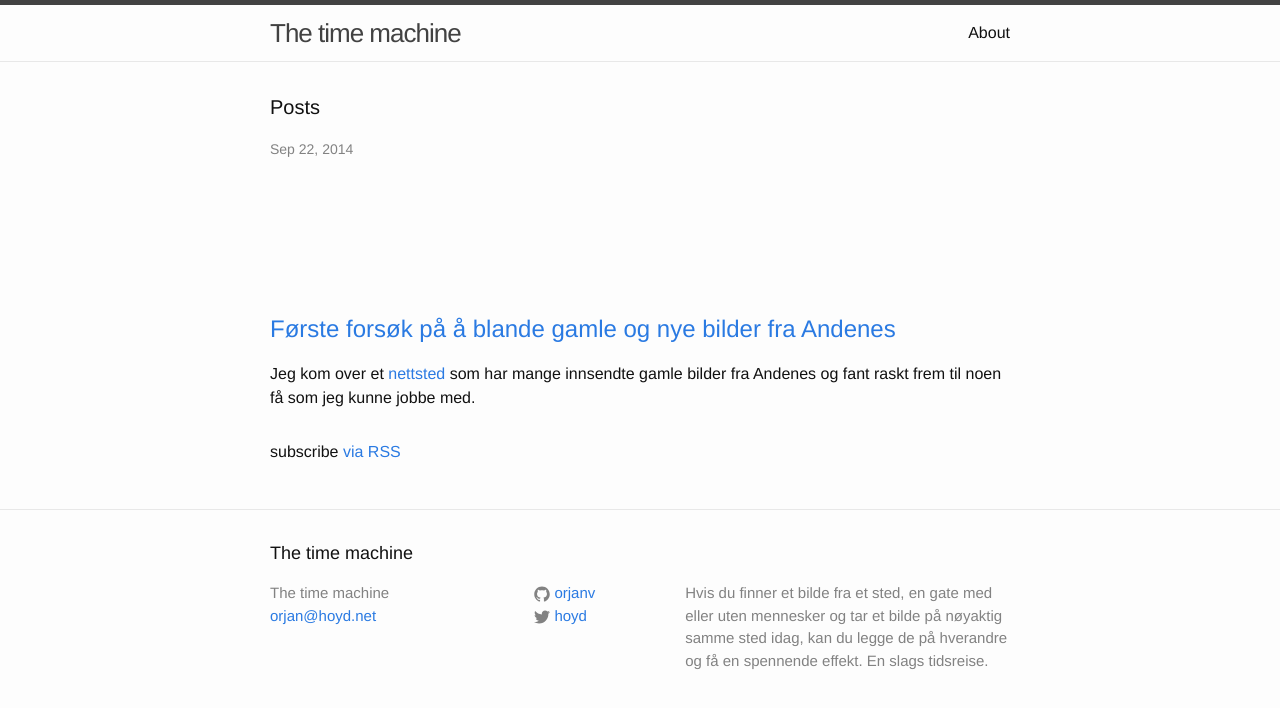
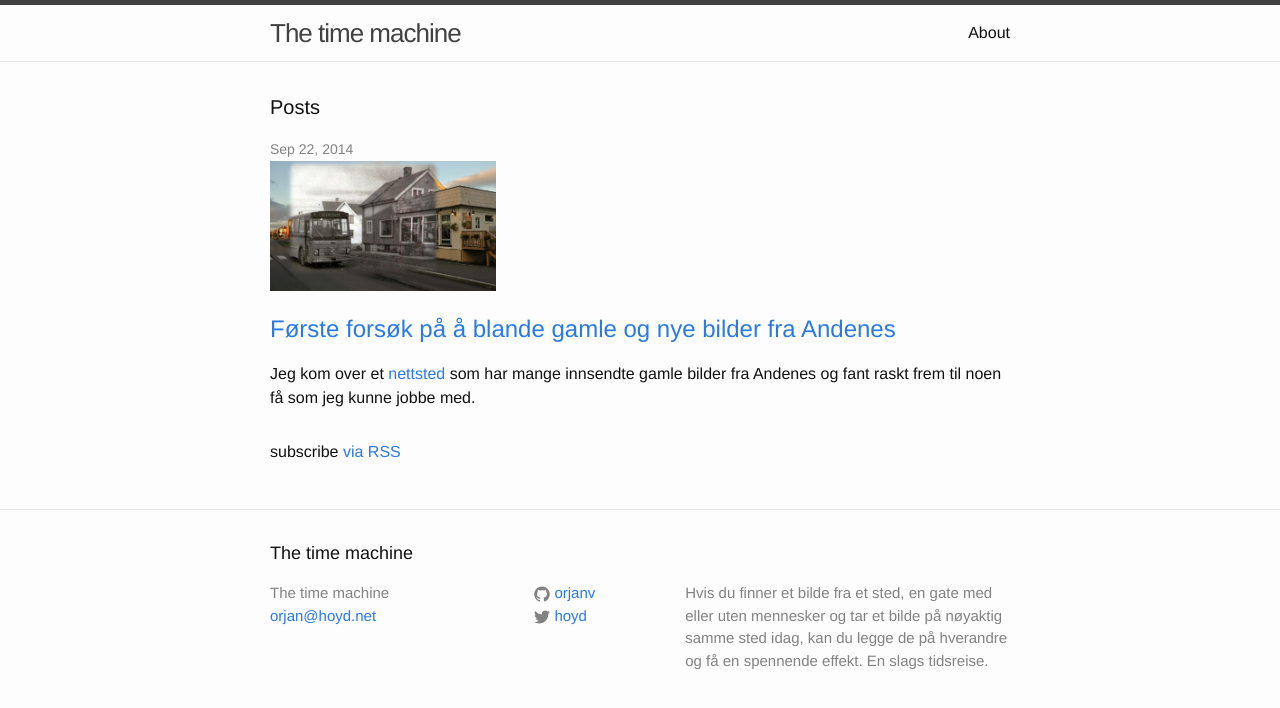
Before and after one commit to orjanv/orjanv.github.io, a Jekyll site: the page built from index.html, in a window 1280 px wide. Shown: the top 708 px of the page. Built offline with Jekyll 4.4.1, drawn with Linux system fonts in a browser that asks for light colours.

Commit message:
updated front

```diff
--- a/index.html
+++ b/index.html
@@ -12,7 +12,7 @@ layout: default
         <span class="post-meta">{{ post.date | date: "%b %-d, %Y" }}</span>
 
 	<div style="height: 150px; overflow: hidden; position: relative;">
-	  <img src="{{ post.thumbnail }}" style="position: absolute; top:-200px; height: 150px;"/>
+	  <img src="{{ post.thumbnail }}" style="position: absolute; top:-20px; height: 150px;"/>
 	</div>
 	<h2>
           <a class="post-link" href="{{ post.url | prepend: site.baseurl }}">{{ post.title }}</a>
```
